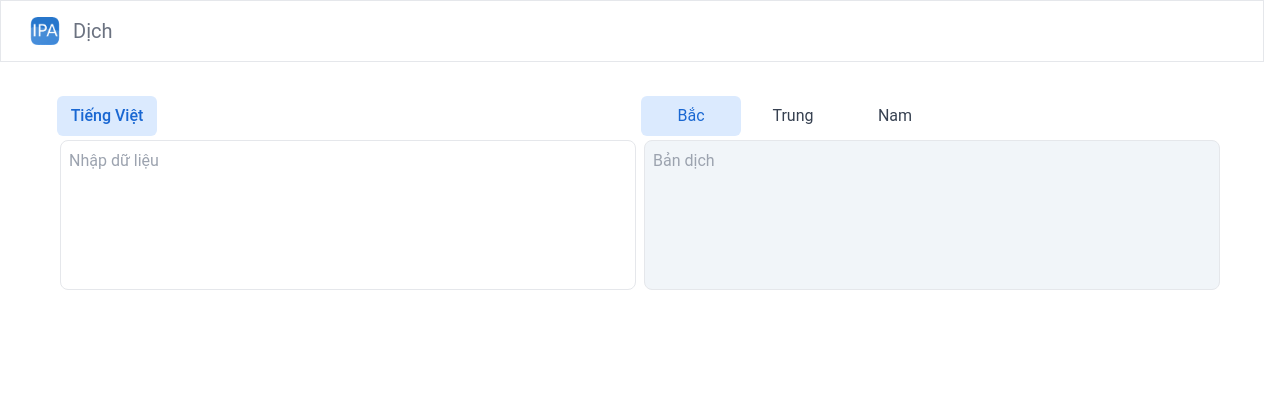
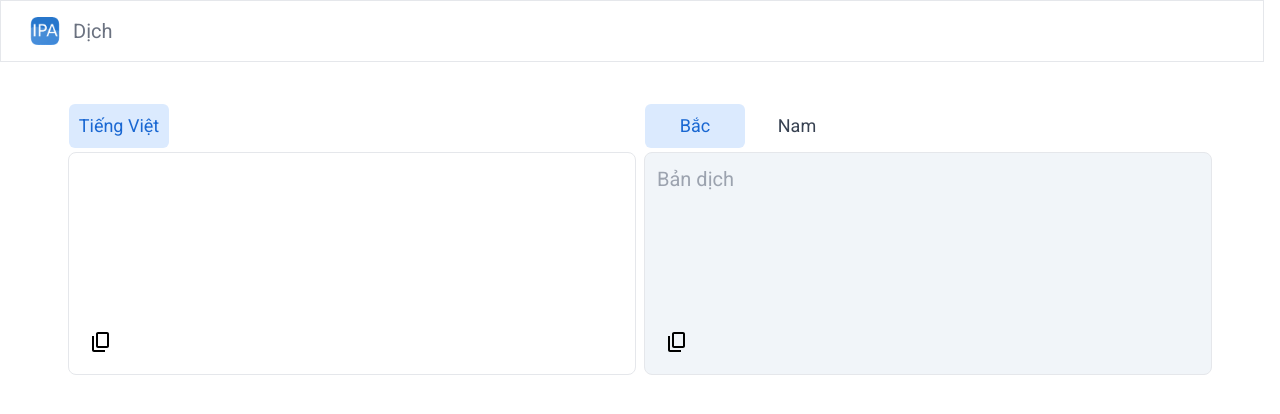
Before and after one commit to scientific99/ipa-scientific-research, a React (Create React App) app: page / in a window 1280 px wide. Shown: the top 414 px of the page. Built offline with nearby package versions, Linux system fonts and the light colour scheme.

Commit message:
update source code v1

```diff
--- a/package.json
+++ b/package.json
@@ -12,6 +12,7 @@
     "@types/react-dom": "^18.2.14",
     "axios": "^1.6.0",
     "react": "^18.2.0",
+    "react-copy-to-clipboard": "^5.1.0",
     "react-dom": "^18.2.0",
     "react-router-dom": "^6.18.0",
     "react-scripts": "5.0.1",
@@ -43,6 +44,7 @@
     ]
   },
   "devDependencies": {
+    "@types/react-copy-to-clipboard": "^5.0.7",
     "autoprefixer": "^10.4.16",
     "postcss": "^8.4.31",
     "prettier": "^3.0.3",
--- a/public/index.html
+++ b/public/index.html
@@ -15,6 +15,11 @@
       user's mobile device or desktop. See https://developers.google.com/web/fundamentals/web-app-manifest/
     -->
     <link rel="manifest" href="%PUBLIC_URL%/manifest.json" />
+    <link
+      href="https://fonts.googleapis.com/css2?family=Roboto:wght@400;700&display=swap"
+      rel="stylesheet"
+    />
+
     <!--
       Notice the use of %PUBLIC_URL% in the tags above.
       It will be replaced with the URL of the `public` folder during the build.
--- a/src/App.tsx
+++ b/src/App.tsx
@@ -1,7 +1,7 @@
 import React from "react";
 import { BrowserRouter as Router, Route, Routes } from "react-router-dom";
 import "./App.css";
-import Home from "./screen/Home";
+import Home from "./screens/Home";
 
 function App() {
   return (
--- /dev/null
+++ b/src/components/CopyLabel.tsx
@@ -0,0 +1,31 @@
+import React from "react";
+
+interface CustomButtonProps {
+  onClick?: React.MouseEventHandler<HTMLButtonElement>;
+  // children: React.ReactNode;
+}
+const CopyLabel: React.FC<CustomButtonProps> = ({ onClick }) => {
+  return (
+    // <CopyToClipboard text={props.textValue}>
+    <button onClick={onClick} className="rounded-full p-2 hover:bg-slate-200">
+      <svg
+        className="pd"
+        enableBackground="new 0 0 24 24"
+        height={24}
+        width={24}
+        focusable={false}
+        viewBox="0 0 24 24"
+      >
+        <g>
+          <rect fill="none" height={24} width={24}></rect>
+        </g>
+        <g>
+          <path d="M16,20H5V6H3v14c0,1.1,0.9,2,2,2h11V20z M20,16V4c0-1.1-0.9-2-2-2H9C7.9,2,7,2.9,7,4v12c0,1.1,0.9,2,2,2h9 C19.1,18,20,17.1,20,16z M18,16H9V4h9V16z"></path>
+        </g>
+      </svg>
+    </button>
+    // </CopyToClipboard>
+  );
+};
+
+export default CopyLabel;
--- /dev/null
+++ b/src/components/LangButton.tsx
@@ -0,0 +1,14 @@
+interface langBUttonProp {
+  textValue: String;
+}
+function LangButton(props: langBUttonProp) {
+  return (
+    <div>
+      <div className="mx-px my-1 flex w-[100px] cursor-pointer justify-center rounded-md bg-blue-100 p-2 text-center transition-colors duration-300 hover:bg-blue-200">
+        <p className="text-lg font-medium text-[#1967d2]">{props.textValue}</p>
+      </div>
+    </div>
+  );
+}
+
+export default LangButton;
--- a/src/screen/Home.tsx
+++ /dev/null
@@ -1,111 +0,0 @@
-import axios from "axios";
-import { useState } from "react";
-import Header from "./Header";
-
-interface Region {
-  value: string;
-}
-
-var regions: Region[] = [
-  { value: "Bắc" },
-  { value: "Trung" },
-  { value: "Nam" },
-];
-
-export function Home() {
-  const [inputText, setInputText] = useState("");
-  const [outputText, setOutputText] = useState("");
-  const [langText, setLangTest] = useState("Bắc");
-  const defautMaxHeight = 150;
-  const [maxHeight, setMaxHeight] = useState(defautMaxHeight + "px");
-  const handleDivClick = (e: string) => {
-    setLangTest(e);
-    handleTranslate(inputText, e);
-  };
-
-  const handleChangeRowArea = (e: React.ChangeEvent<HTMLTextAreaElement>) => {
-    setInputText(e.target.value);
-
-    e.target.style.height = "auto";
-    e.target.style.height =
-      Math.max(defautMaxHeight, e.target.scrollHeight + 7) + "px";
-    // console.log(e.target.scrollHeight + 7);
-    setMaxHeight(e.target.style.height);
-  };
-
-  const handleTranslate = (inputData: string, region: string) => {
-    axios.defaults.headers.common["Content-Type"] =
-      "application/json charset=utf-8";
-
-    axios
-      .post("http://127.0.0.1:9000/api/v1.0/translate", {
-        text_input: inputData,
-        region: region,
-      })
-      .then((response) => {
-        console.log(response.data.data);
-        var data = response.data.data;
-        setOutputText(data);
-      });
-  };
-  return (
-    <div className="h-screen w-screen justify-center overflow-y-scroll">
-      <Header />
-      <div id="body" className="mx-14 h-full w-auto justify-center">
-        <div
-          id="translate-lang"
-          className="grid h-fit w-auto grid-cols-2 pt-24"
-        >
-          <div>
-            <div className="mx-px flex w-[100px] cursor-pointer justify-center rounded-md bg-blue-100 p-2 text-center transition-colors duration-300 hover:bg-blue-200">
-              <p className="font-sans text-[16px] font-medium text-[#1967d2]">
-                Tiếng Việt
-              </p>
-            </div>
-          </div>
-          <div className="flex">
-            {regions.map((region) => (
-              <div
-                className={`mx-px flex w-[100px] cursor-pointer justify-center rounded-md p-2 text-center text-[16px] transition-colors duration-300 hover:bg-blue-200 ${
-                  langText === region.value
-                    ? "translate-c bg-blue-100 text-[#1967d2] underline-offset-1 transition-colors duration-300"
-                    : "bg-white text-gray-700"
-                }`}
-                onClick={(e) => handleDivClick(region.value)}
-              >
-                <p>{region.value}</p>
-              </div>
-            ))}
-          </div>
-        </div>
-        <div
-          id="translate-body"
-          className="min-w flex items-center justify-center text-black"
-        >
-          <div className="min-h-full w-1/2 p-1">
-            <textarea
-              className="h-full w-full resize-none rounded-lg border p-2 text-black"
-              value={inputText}
-              style={{ height: maxHeight }}
-              onChange={(e) => {
-                handleTranslate(e.target.value, langText);
-                handleChangeRowArea(e);
-              }}
-              placeholder="Nhập dữ liệu"
-            />
-          </div>
-          <div className="w-1/2 p-1 text-black">
-            <textarea
-              readOnly={true}
-              style={{ height: maxHeight }}
-              className="h-full w-full resize-none rounded-lg border bg-slate-100 p-2 text-black"
-              value={outputText}
-              placeholder="Bản dịch"
-            />
-          </div>
-        </div>
-      </div>
-    </div>
-  );
-}
-export default Home;
--- /dev/null
+++ b/src/screens/Home.tsx
@@ -0,0 +1,114 @@
+import axios from "axios";
+import { useState } from "react";
+import Header from "./Header";
+import { CopyToClipboard } from "react-copy-to-clipboard";
+import CopyLabel from "../components/CopyLabel";
+import LangButton from "../components/LangButton";
+
+interface Region {
+  value: string;
+}
+
+var regions: Region[] = [
+  { value: "Bắc" },
+  // { value: "Trung" },
+  { value: "Nam" },
+];
+
+export function Home() {
+  const [inputText, setInputText] = useState("");
+  const [outputText, setOutputText] = useState("");
+  const [langText, setLangTest] = useState("Bắc");
+  const defautMaxHeight = 150;
+  const [maxHeight, setMaxHeight] = useState(defautMaxHeight + "px");
+  const handleDivClick = (e: string) => {
+    setLangTest(e);
+    handleTranslate(inputText, e);
+  };
+
+  const handleChangeRowArea = (e: React.ChangeEvent<HTMLTextAreaElement>) => {
+    setInputText(e.target.value);
+
+    e.target.style.height = "auto";
+    e.target.style.height =
+      Math.max(defautMaxHeight, e.target.scrollHeight + 7) + "px";
+    // console.log(e.target.scrollHeight + 7);
+    setMaxHeight(e.target.style.height);
+  };
+
+  const handleTranslate = (inputData: string, region: string) => {
+    axios.defaults.headers.common["Content-Type"] =
+      "application/json charset=utf-8";
+
+    axios
+      .post("http://127.0.0.1:9000/api/v1.0/translate", {
+        text_input: inputData,
+        region: region,
+      })
+      .then((response) => {
+        console.log(response.data.data);
+        var data = response.data.data;
+        setOutputText(data);
+      });
+  };
+  return (
+    <div className="overflow-y-scro h-screen w-screen justify-center">
+      <Header />
+      <div id="body" className="mx-16 h-full">
+        <div className="min-w flex items-center justify-center pt-24">
+          <div id="left" className="min-h-full w-1/2 p-1">
+            <LangButton textValue="Tiếng Việt" />
+            <div className="rounded-lg border p-3">
+              <textarea
+                className="h-full w-full resize-none text-xl text-black focus:outline-none"
+                value={inputText}
+                style={{ height: maxHeight }}
+                onChange={(e) => {
+                  handleTranslate(e.target.value, langText);
+                  handleChangeRowArea(e);
+                }}
+                // placeholder="Nhập dữ liệu"
+              />
+              <CopyToClipboard text={inputText}>
+                <CopyLabel />
+              </CopyToClipboard>
+            </div>
+          </div>
+
+          <div id="right" className="w-1/2 p-1 text-black">
+            <div className="flex">
+              {regions.map((region) => (
+                <div
+                  className={`mx-px my-1 flex w-[100px] cursor-pointer justify-center rounded-md p-2 text-center text-lg transition-colors duration-300 hover:bg-blue-200 ${
+                    langText === region.value
+                      ? "translate-c bg-blue-100 text-[#1967d2] underline-offset-1 transition-colors duration-300"
+                      : "bg-white text-gray-700"
+                  }`}
+                  onClick={(e) => handleDivClick(region.value)}
+                >
+                  <p>{region.value}</p>
+                </div>
+              ))}
+            </div>
+
+            <div className="rounded-lg border bg-slate-100 p-3">
+              <textarea
+                readOnly={true}
+                style={{ height: maxHeight }}
+                className="h-full w-full resize-none bg-slate-100 text-xl text-black focus:outline-none"
+                value={outputText}
+                placeholder="Bản dịch"
+              />
+              <div>
+                <CopyToClipboard text={outputText}>
+                  <CopyLabel />
+                </CopyToClipboard>
+              </div>
+            </div>
+          </div>
+        </div>
+      </div>
+    </div>
+  );
+}
+export default Home;
--- /dev/null
+++ b/src/services/translate.service.ts
@@ -0,0 +1,19 @@
+import axios from "axios";
+
+export const translateTextToIpa = (
+    inputData: string,
+    region: string
+) => {
+    axios.defaults.headers.common["Content-Type"] =
+      "application/json charset=utf-8";
+
+    axios
+      .post("http://127.0.0.1:9000/api/v1.0/translate", {
+        text_input: inputData,
+        region: region,
+      })
+      .then((response) => {
+        console.log(response.data.data);
+        return response.data.data;
+      });
+};
```
Also changed, not shown: src/screens/Header.tsx (renamed from src/screen/Header.tsx), 1 other file (tests, documents, lock files or other folders).
